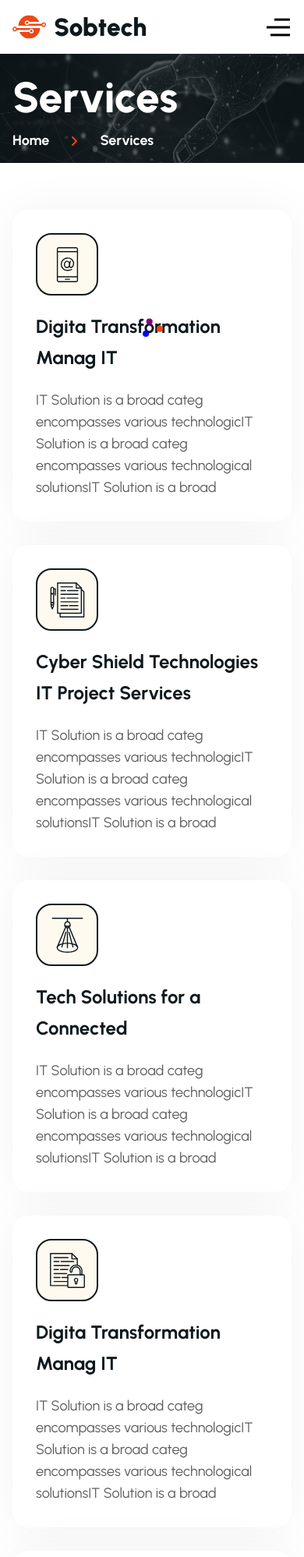
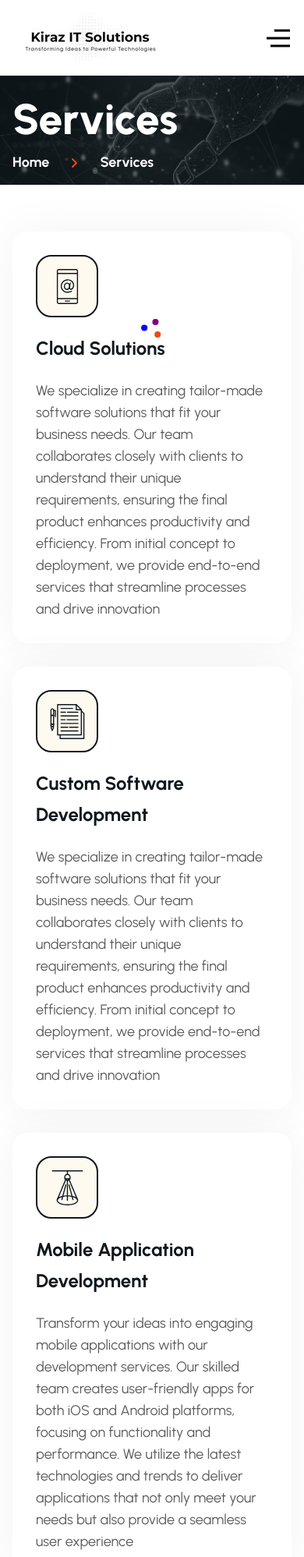
Before and after one commit to Nitin-Talwar-1986/sharavinfotech, a website: page public/services.html in a window 390 px wide. Shown: the top 1997 px of the page at 78% size. Drawn offline with Linux system fonts and the light colour scheme.

Commit message:
site updated

```diff
--- a/public/services.html
+++ b/public/services.html
@@ -180,7 +180,7 @@
       <header class="container flex justify-between items-center h-fit px-0">
         <div class="flex gap-10 h-full items-center">
           <img
-            src="./assets/img/home-1/logo.svg"
+            src="./assets/img/home-1/kiraz-logo.png"
             alt=""
             class="py-3 lg:py-4 pl-4 xl:px-0"
           />
@@ -620,13 +620,11 @@
             </div>
 
             <h1 class="text-2xl leading-10 font-bold mt-5 text-heading">
-              Digita Transformation <br />
-              Manag IT
+              Cloud Solutions
+
             </h1>
             <p class="text-lg mt-5 text-paragraph">
-              IT Solution is a broad categ encompasses various technologicIT
-              Solution is a broad categ encompasses various technological
-              solutionsIT Solution is a broad
+              We specialize in creating tailor-made software solutions that fit your business needs. Our team collaborates closely with clients to understand their unique requirements, ensuring the final product enhances productivity and efficiency. From initial concept to deployment, we provide end-to-end services that streamline processes and drive innovation
             </p>
           </a>
           <!-- card  -->
@@ -724,12 +722,11 @@
             </div>
 
             <h1 class="text-2xl leading-10 font-bold mt-5 text-heading">
-              Cyber Shield Technologies IT Project Services
+              Custom Software Development
+
             </h1>
             <p class="text-lg mt-5 text-paragraph">
-              IT Solution is a broad categ encompasses various technologicIT
-              Solution is a broad categ encompasses various technological
-              solutionsIT Solution is a broad
+              We specialize in creating tailor-made software solutions that fit your business needs. Our team collaborates closely with clients to understand their unique requirements, ensuring the final product enhances productivity and efficiency. From initial concept to deployment, we provide end-to-end services that streamline processes and drive innovation
             </p>
           </a>
           <!-- card  -->
@@ -795,13 +792,10 @@
             </div>
 
             <h1 class="text-2xl leading-10 font-bold mt-5 text-heading">
-              Tech Solutions for a <br />
-              Connected
+              Mobile Application Development
             </h1>
             <p class="text-lg mt-5 text-paragraph">
-              IT Solution is a broad categ encompasses various technologicIT
-              Solution is a broad categ encompasses various technological
-              solutionsIT Solution is a broad
+              Transform your ideas into engaging mobile applications with our development services. Our skilled team creates user-friendly apps for both iOS and Android platforms, focusing on functionality and performance. We utilize the latest technologies and trends to deliver applications that not only meet your needs but also provide a seamless user experience
             </p>
           </a>
           <!-- card  -->
@@ -887,13 +881,10 @@
             </div>
 
             <h1 class="text-2xl leading-10 font-bold mt-5 text-heading">
-              Digita Transformation <br />
-              Manag IT
+              Cybersecurity Solutions
             </h1>
             <p class="text-lg mt-5 text-paragraph">
-              IT Solution is a broad categ encompasses various technologicIT
-              Solution is a broad categ encompasses various technological
-              solutionsIT Solution is a broad
+              Protect your business from evolving cyber threats with our comprehensive cybersecurity solutions. We conduct thorough security assessments, implement advanced protective measures, and provide ongoing monitoring to safeguard your data and systems. Our proactive approach ensures your organization remains resilient against potential attacks, allowing you to focus on growth with peace of mind.
             </p>
           </a>
           <!-- card  -->
@@ -991,12 +982,10 @@
             </div>
 
             <h1 class="text-2xl leading-10 font-bold mt-5 text-heading">
-              Cyber Shield Technologies IT Project Services
+              Web Development Services
             </h1>
             <p class="text-lg mt-5 text-paragraph">
-              IT Solution is a broad categ encompasses various technologicIT
-              Solution is a broad categ encompasses various technological
-              solutionsIT Solution is a broad
+              Establish a strong online presence with our professional web development services. We create responsive, visually appealing websites tailored to your brand and business objectives. Our team ensures your site is optimized for performance and SEO, helping you attract and retain customers in the competitive digital landscape
             </p>
           </a>
           <!-- card  -->
@@ -1081,13 +1070,10 @@
             </div>
 
             <h1 class="text-2xl leading-10 font-bold mt-5 text-heading">
-              Tech Solutions for a <br />
-              Connected
+              IT Consulting
             </h1>
             <p class="text-lg mt-5 text-paragraph">
-              IT Solution is a broad categ encompasses various technologicIT
-              Solution is a broad categ encompasses various technological
-              solutionsIT Solution is a broad
+              Our IT consulting services provide strategic insights to optimize your technology infrastructure. We assess your current systems, identify opportunities for improvement, and recommend best practices tailored to your organization's goals. With our guidance, you can leverage technology to drive business growth and enhance operational efficiency
             </p>
           </a>
         </div>
@@ -1172,12 +1158,12 @@
             <div class="flex justify-between flex-wrap gap-5 pb-5 lg:pb-20">
               <div class="max-w-[300px] w-full">
                 <img
-                  src="./assets/img/home-3/logo-footer.png"
+                  src="./assets/img/home-1/kiraz-logo.png"
                   alt=""
                   class=""
                 />
                 <p class="text-white/80 text-lg mt-9">
-                  IT Solution is a broad category encompasses various
+                  Transforming Ideas into Powerful Technologies
                 </p>
 
                 <div class="flex gap-5 mt-5">
```
Also changed, not shown: public/about_us.html (+3 -3 lines), public/index.html (+23 -23 lines), public/service_details.html (+38 -42 lines), public/assets/img/blogs/s-sidebar-img.png, public/assets/img/blogs/service-details-img-1.png, public/assets/img/blogs/service-details-img-2.png, public/assets/img/home-1/kiraz-logo.png (added).
